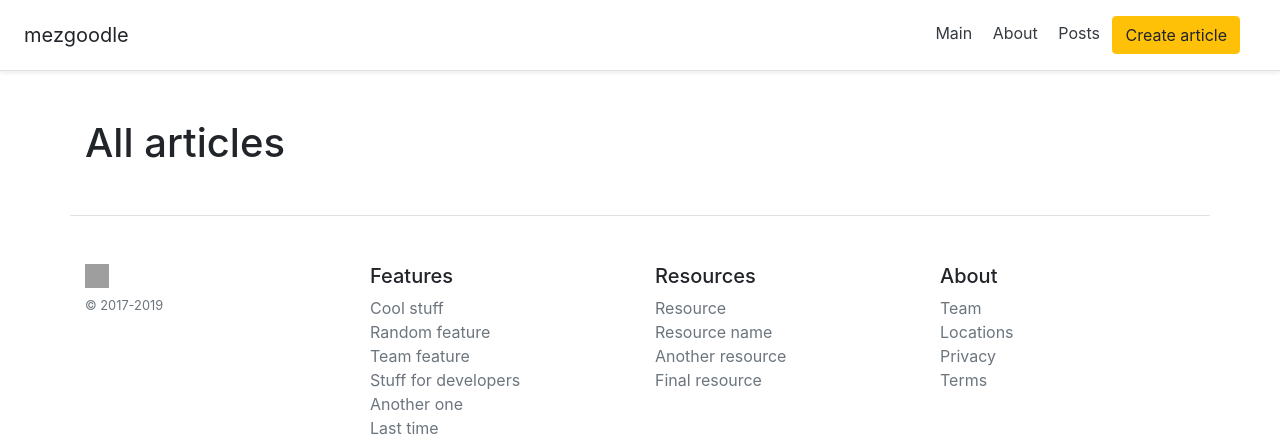
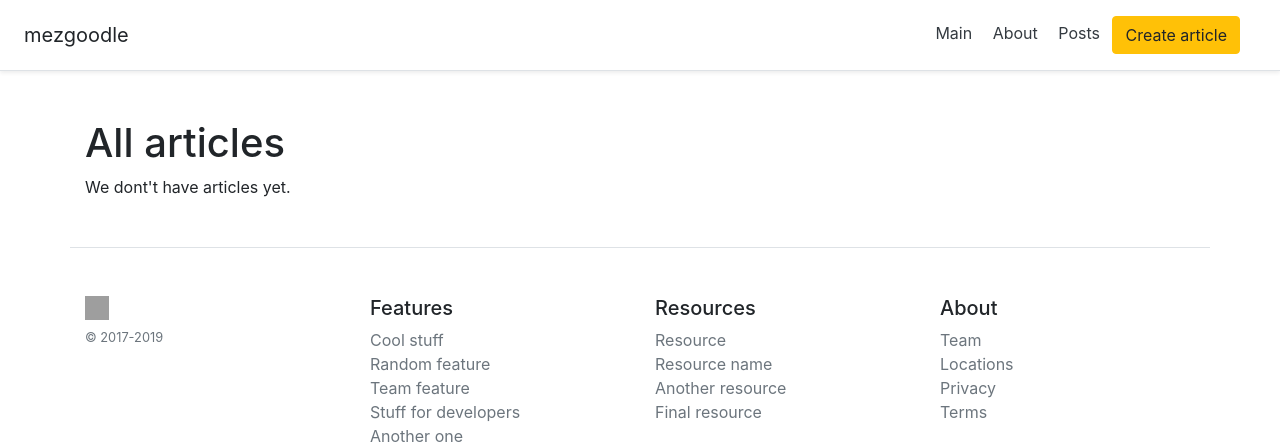
Before and after one commit to mezgoodle/flask-site, a Flask app: page /posts in a window 1280 px wide. Shown: the top 445 px of the page. Run offline with Flask 2, Linux system fonts and the light colour scheme; data that the repository does not hold is empty; some libraries are stand-ins or nearby versions; grey boxes are pictures that could not be loaded.

Commit message:
Update posts.html

```diff
--- a/templates/posts.html
+++ b/templates/posts.html
@@ -3,6 +3,8 @@
 {% block content %}
 <div class="container mt-5">
     <h1>All articles</h1>
+
+    {% if articles|length > 0 %}
         {% for article in articles %}
             <div class="alert alert-info">
                 <h2>{{article.title}}</h2>
@@ -11,5 +13,8 @@
                 <a href="/posts/{{article.id}}" class="btn btn-warning">Detail</a>
             </div>
         {% endfor %}
+    {% else %}
+    <p>We dont't have articles yet.</p>
+    {% endif %}
 </div>
 {% endblock content %}
```
Lines whose indentation alone changed are shown as unchanged.
